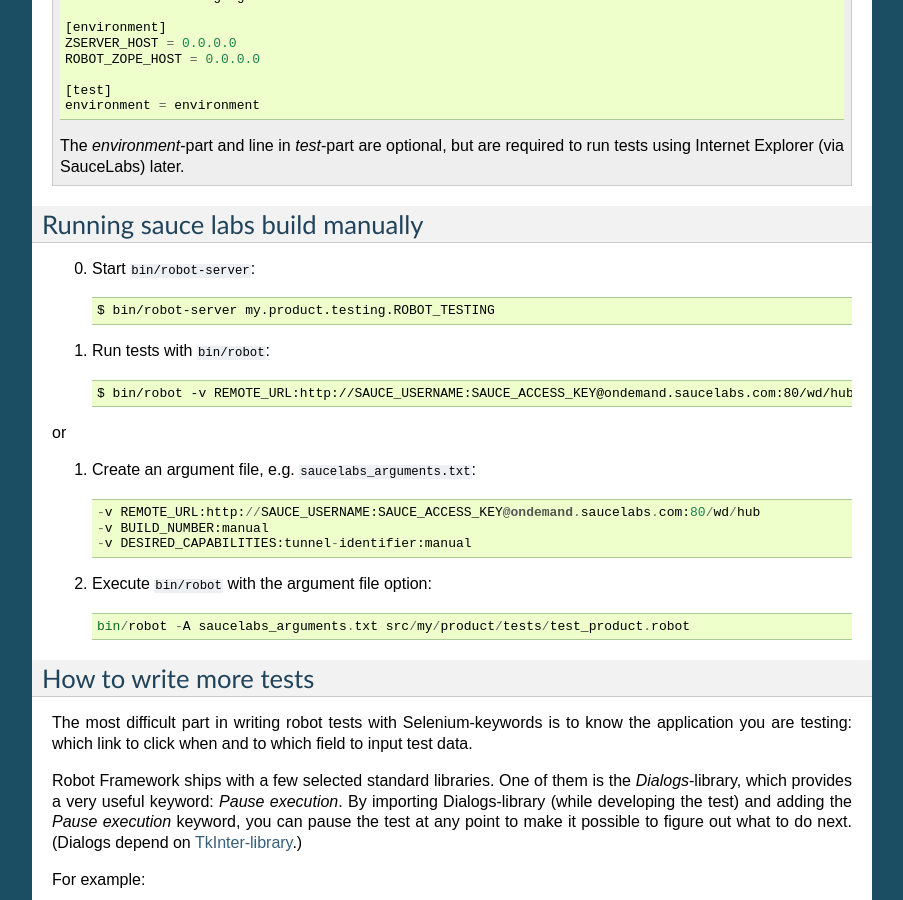
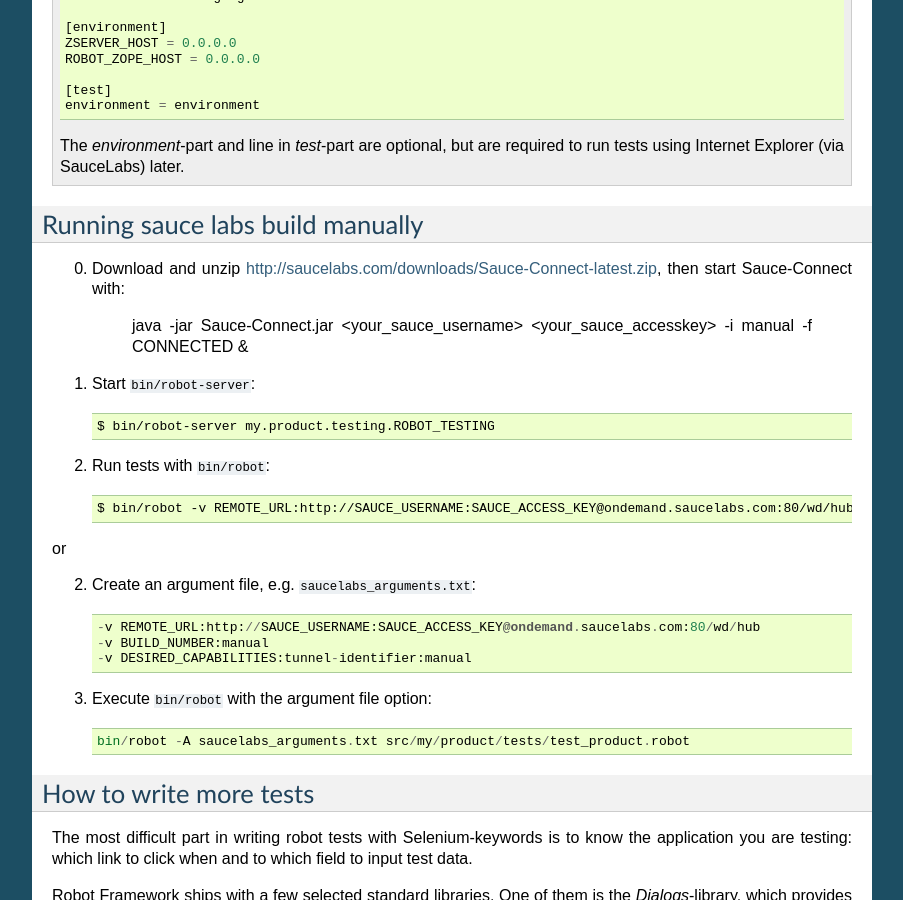
Before and after one commit to plone/plone.app.robotframework, a Sphinx documentation site: the page built from docs/source/happy.rst, in a window 1280 px wide and 900 px high, scrolled down 5903 px. Shown: the whole window, without its empty margins (198-1101 px from the left). Built offline with Sphinx 7.4.7, drawn with Linux system fonts in a browser that asks for light colours.

Commit message:
Added step on running Sauce-Connect to "Running sauce labs build manually"

```diff
--- a/docs/source/happy.rst
+++ b/docs/source/happy.rst
@@ -371,23 +371,27 @@
 Running sauce labs build manually
 ---------------------------------
 
-0. Start ``bin/robot-server``::
+0. Download and unzip http://saucelabs.com/downloads/Sauce-Connect-latest.zip, then start Sauce-Connect with:
+
+      java -jar Sauce-Connect.jar <your_sauce_username> <your_sauce_accesskey> -i manual -f CONNECTED &
+
+1. Start ``bin/robot-server``::
 
        $ bin/robot-server my.product.testing.ROBOT_TESTING
 
-1. Run tests with ``bin/robot``::
+2. Run tests with ``bin/robot``::
 
        $ bin/robot -v REMOTE_URL:http://SAUCE_USERNAME:SAUCE_ACCESS_KEY@ondemand.saucelabs.com:80/wd/hub -v BUILD_NUMBER:manual -v DESIRED_CAPABILITIES:tunnel-identifier:manual src/my/product/tests/test_product.robot
 
 or
 
-1. Create an argument file, e.g. ``saucelabs_arguments.txt``::
+2. Create an argument file, e.g. ``saucelabs_arguments.txt``::
 
        -v REMOTE_URL:http://SAUCE_USERNAME:SAUCE_ACCESS_KEY@ondemand.saucelabs.com:80/wd/hub
        -v BUILD_NUMBER:manual
        -v DESIRED_CAPABILITIES:tunnel-identifier:manual
 
-2. Execute ``bin/robot`` with the argument file option::
+3. Execute ``bin/robot`` with the argument file option::
 
        bin/robot -A saucelabs_arguments.txt src/my/product/tests/test_product.robot
 
```
